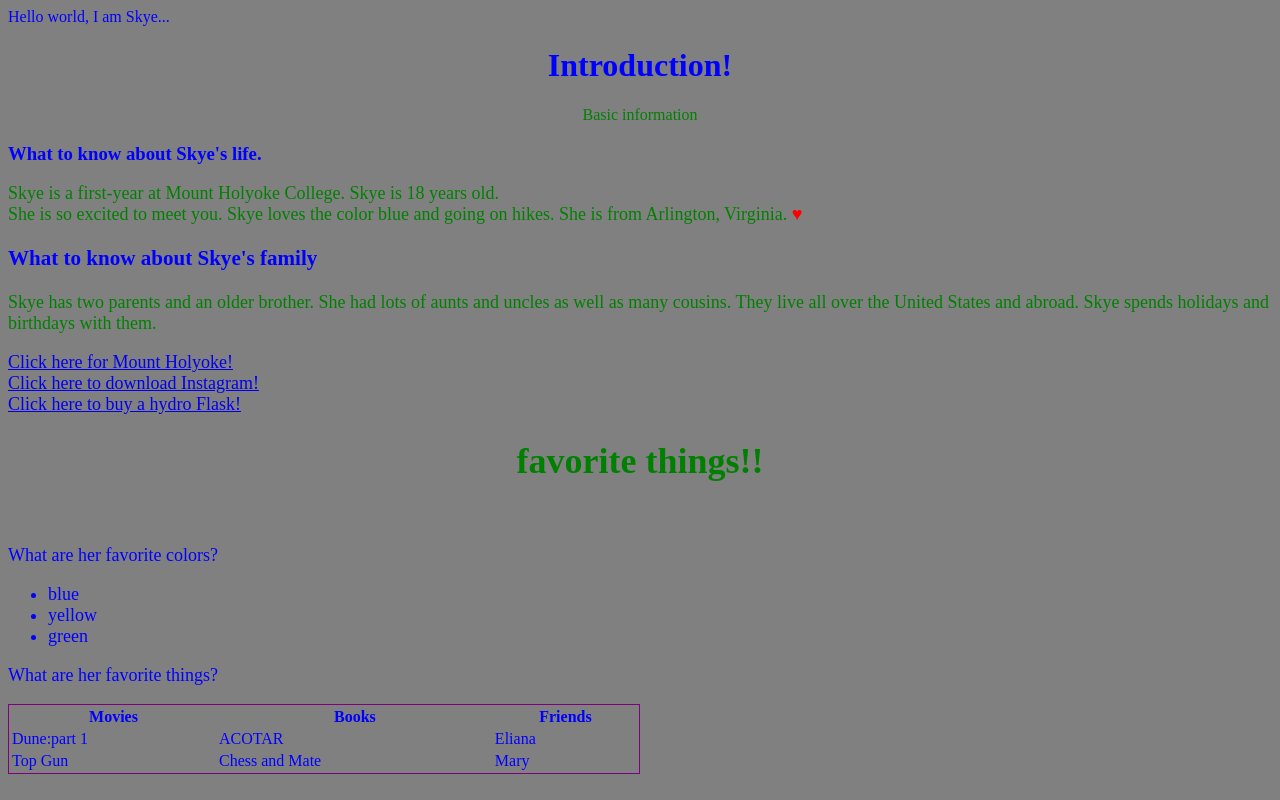
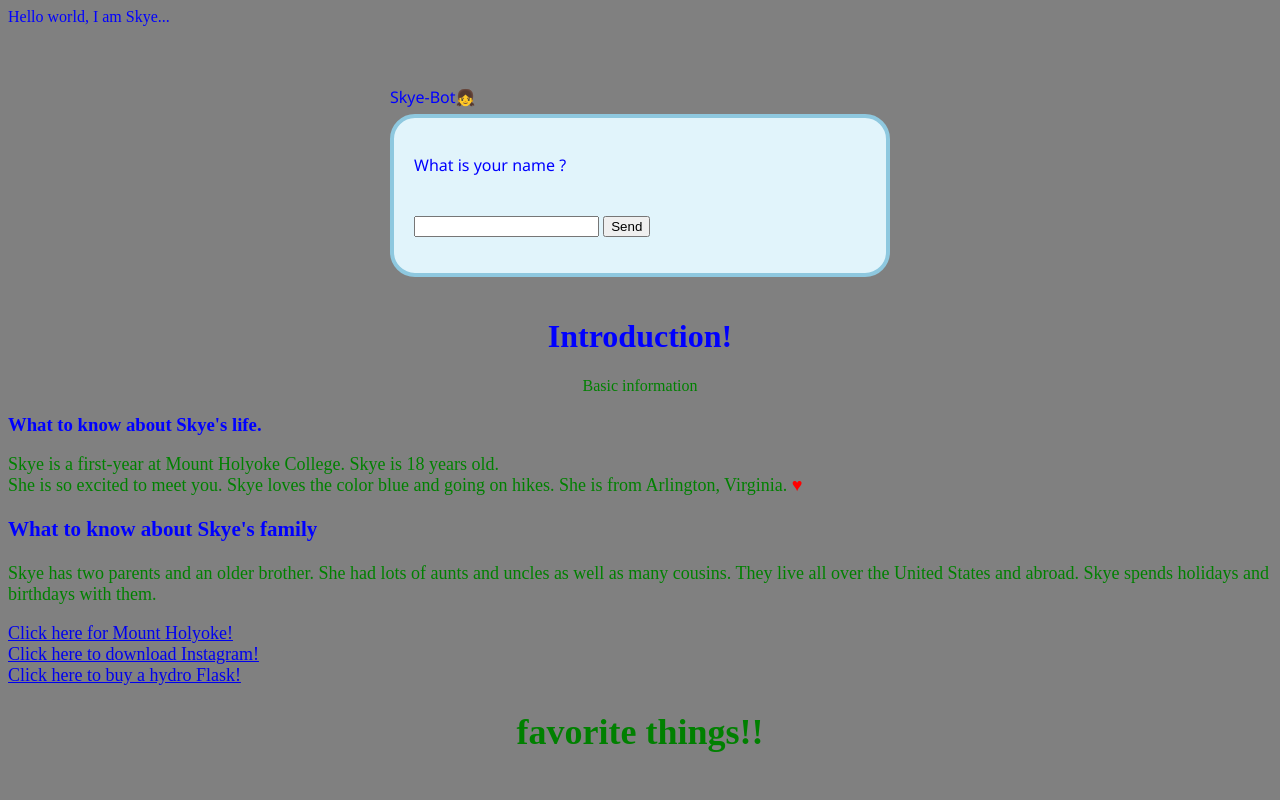
Before and after one commit to Skaeletbeer/Skaeletbeer.github.io, a plain HTML site: page index.html in a window 1280 px wide. Shown: the top 800 px of the page. Drawn offline with Linux system fonts and the light colour scheme.

Commit message:
index.html

```diff
--- a/index.html
+++ b/index.html
@@ -4,6 +4,96 @@
 </head>
 <body bgcolor=grey text=blue>
 Hello world, I am Skye...
+<div style="margin-left: auto; margin-right: auto; margin-top: 40px;
+    padding: 20px; width: 500px; font-size: 16px; font-family:'Segoe UI', sans-serif;">
+    Skye-Bot👧
+
+   <div style=" margin-top:6px; padding: 20px; background-color: #E1F4FB;
+   border: 4px solid #8ec8df; border-radius: 25px;">
+
+    <form name="chatForm">
+        <p id="botSays">What is your name ? </p>
+        <br>
+        <input type="text" name="userInput" >
+        <input type="button" value="Send" onClick="displayFeedback(this.form)">
+
+    </form>
+   </div>
+   </div>
+
+<script>
+
+var counter=0;
+var totalQuestions=2;
+
+
+//create a list of the majors you are/ were interested in
+var majorInterestedList=["sociology", "anthropology", "biology", "neuroscience" ];
+var favrtistList= ["taylor swift", "noah kahan","olivia rodrigo","the weekend"];
+
+var userName;
+
+    function displayFeedback(form) {
+        counter++;
+
+        var feedbackText="";
+        var newQuestionText="";
+        var myMajor="architecture";
+
+        var userInput= form.userInput.value;
+
+        if (counter==1) {
+            userName= userInput;
+            feedbackText="Hello, "+ userName+" ! " +"<br>Nice to meet you."+
+            " I am Skye, a firstyear at Mount Holyoke College.";
+
+            newQuestionText="Do you also attend Mount Holyoke College ?";
+        }
+
+
+        if (counter==2) {
+            feedbackText="Cool. I'm majoring in " + myMajor;
+
+            newQuestionText=" whats your major? ";
+        }
+        if (counter==3) {
+            if (userInput.toLowerCase()== myMajor) feedbackText="Great! I am also majoring in "+ userInput+".";
+
+            else {
+                feedbackText="I guess you must find "+userInput+" very interesting."+" I am majoring in "+myMajor;
+                for (let i = 0; i < majorInterestedList.length; i++) {
+                    if (userInput.toLowerCase() == majorInterestedList[i]) {
+                        feedbackText= userInput+ " was one of the majors I was interested to pursue."+
+                        " I am now majoring in "+myMajor+".";
+                    }
+                }
+            }
+            newQuestionText="Whats your favorite musical artist?";
+        }
+        if (counter==4) {
+                for (let i = 0; i < favrtistList.length; i++) {
+                    if (userInput.toLowerCase() == favrtistList[i]) {
+                        feedbackText="I Also like"+userInput+"!";
+                    }
+                    else {
+                        for (let i = 0; i < favrtistList.length; i++) {
+                            if (userInput.toLowerCase() != favrtistList[i]) {
+                                feedbackText=userInput+ " is great!!"+
+                                " One of my favorites is Taylor Swift!!";
+                            }
+                        }
+                    }
+                }
+
+        }
+
+
+        //update the feedback and clear the input box
+        document.getElementById("botSays").innerHTML = feedbackText+ "<br><br>"+newQuestionText;
+        form.userInput.value="";
+}
+
+</script>
 </body>
 <CENTER> <h1> Introduction! </h1>
 <p> <font color=green>Basic information<p/> </CENTER>
```
